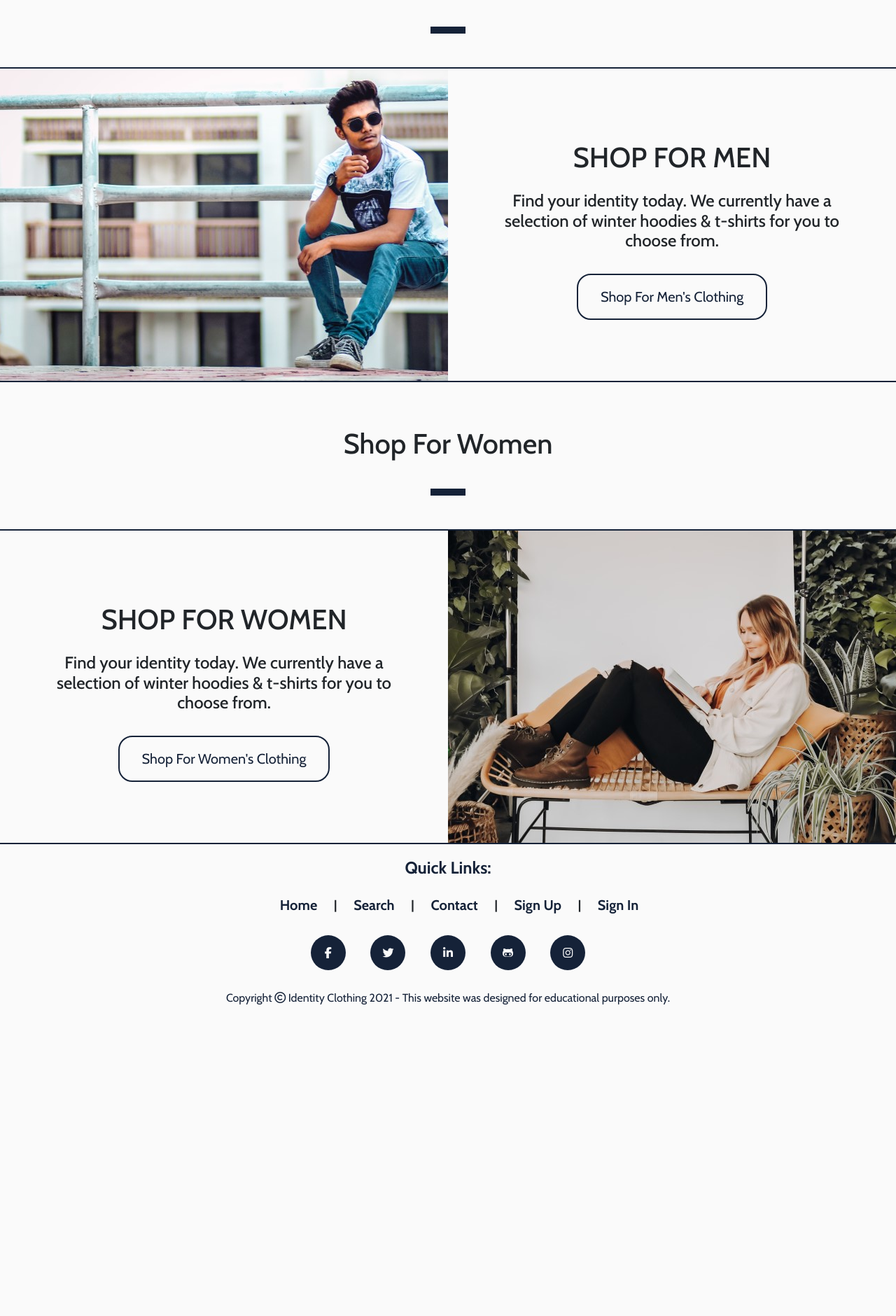
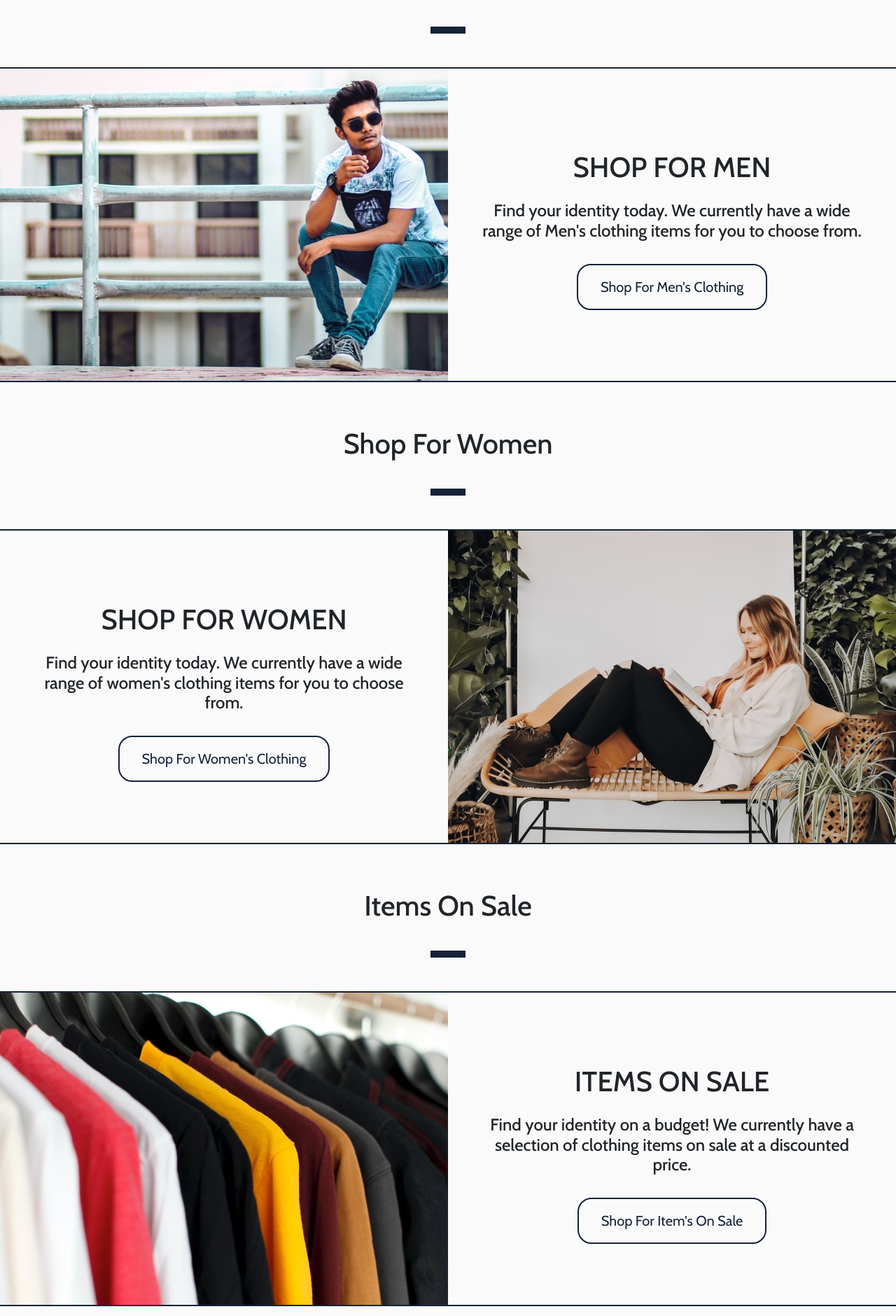
Before and after one commit to BenPruden97/Identity-Clothing, a Django app: page / in a window 1280 px wide. Shown: the part 1721-3601 px from the top of the page at 70% size. Before the commit the page ends 3156 px from the top, so only its background shows below. Run offline with Django 3.2, Linux system fonts and the light colour scheme; some libraries are stand-ins or nearby versions.

Commit message:
Added items on sale image, content & styling for home page

```diff
--- a/home/templates/index.html
+++ b/home/templates/index.html
@@ -127,7 +127,7 @@
 
                     <h1>Shop For Men</h1>
 
-                    <h4>Find your identity today. We currently have a selection of winter hoodies & t-shirts for you to choose from.</h4>
+                    <h4>Find your identity today. We currently have a wide range of Men's clothing items for you to choose from.</h4>
 
                     <a href="#">Shop For Men's Clothing</a>
 
@@ -163,7 +163,7 @@
 
                     <h1>Shop For Women</h1>
 
-                    <h4>Find your identity today. We currently have a selection of winter hoodies & t-shirts for you to choose from.</h4>
+                    <h4>Find your identity today. We currently have a wide range of women's clothing items for you to choose from.</h4>
 
                     <a href="#">Shop For Women's Clothing</a>
 
@@ -181,4 +181,46 @@
 
     </div>
 
+    <div class="container-fluid">
+
+        <div class="row">
+
+            <div class="col-12">
+
+                <div class="items-on-sale-heading">
+
+                    <h1>Items On Sale</h1>
+
+                </div>
+
+            </div>
+
+        </div>
+
+        <div class="row">
+
+            <div class="col-12 col-md-6">
+
+                <div class="items-on-sale-image"></div>
+
+            </div>
+
+            <div class="col-12 col-md-6">
+
+                <div class="items-on-sale-content">
+
+                    <h1>Items On Sale</h1>
+
+                    <h4>Find your identity on a budget! We currently have a selection of clothing items on sale at a discounted price.</h4>
+
+                    <a href="#">Shop For Item's On Sale</a>
+
+                </div>
+
+            </div>
+
+        </div>
+
+    </div>
+
 {% endblock %}
--- a/static/css/base.css
+++ b/static/css/base.css
@@ -288,7 +288,7 @@ span.carousel-control-prev-icon {
     font-size: 1.25rem;
 }
 
-/* ----- Shop For Men Styling ----- */
+/* ----- Shop For Women Styling ----- */
 
 .shop-for-women-image{
     background: url(/images/shop-for-women.jpg) no-repeat center center;
@@ -339,6 +339,65 @@ span.carousel-control-prev-icon {
 }
 
 .shop-for-women-content a{
+    text-decoration: none;
+    border: 2px solid #152238;
+    border-radius: 20px;
+    padding: 1rem 2rem;
+    color: #152238;
+    font-size: 1.25rem;
+}
+
+/* ----- Items On Sale Styling ----- */
+
+.items-on-sale-image{
+    background: url(/images/items-on-sale.jpg) no-repeat center center;
+    width: 100%;
+    height: 450px;
+    border-top: 2px solid #152238;
+    border-bottom: 2px solid #152238;
+}
+
+.items-on-sale-heading h1{
+    background: #fafafa;
+    text-align: center;
+    padding: 4rem 0 1rem;
+    margin: 0;
+}
+
+.items-on-sale-heading h1::after{
+    content: '';
+    display: block;
+    background-color: #152238;
+    width: 50px;
+    height: 10px;
+    margin: auto;
+    margin-top: 2.5rem;
+    margin-bottom: 2rem;
+}
+
+.items-on-sale-content{
+    display: flex;
+    justify-content: center;
+    align-items: center;
+    flex-direction: column;
+    height: 450px;
+    background-color: #fafafa;
+    border-top: 2px solid #152238;
+    border-bottom: 2px solid #152238;
+    padding: 0 3rem;
+    text-align: center;
+}
+
+.items-on-sale-content h1{
+    text-transform: uppercase;
+    padding: 1rem;
+}
+
+.items-on-sale-content h4{
+    padding-bottom: 1.5rem;
+}
+
+.items-on-sale-content a{
     text-decoration: none;
     border: 2px solid #152238;
     border-radius: 20px;
```
Also changed, not shown: images/items-on-sale.jpg (added).
